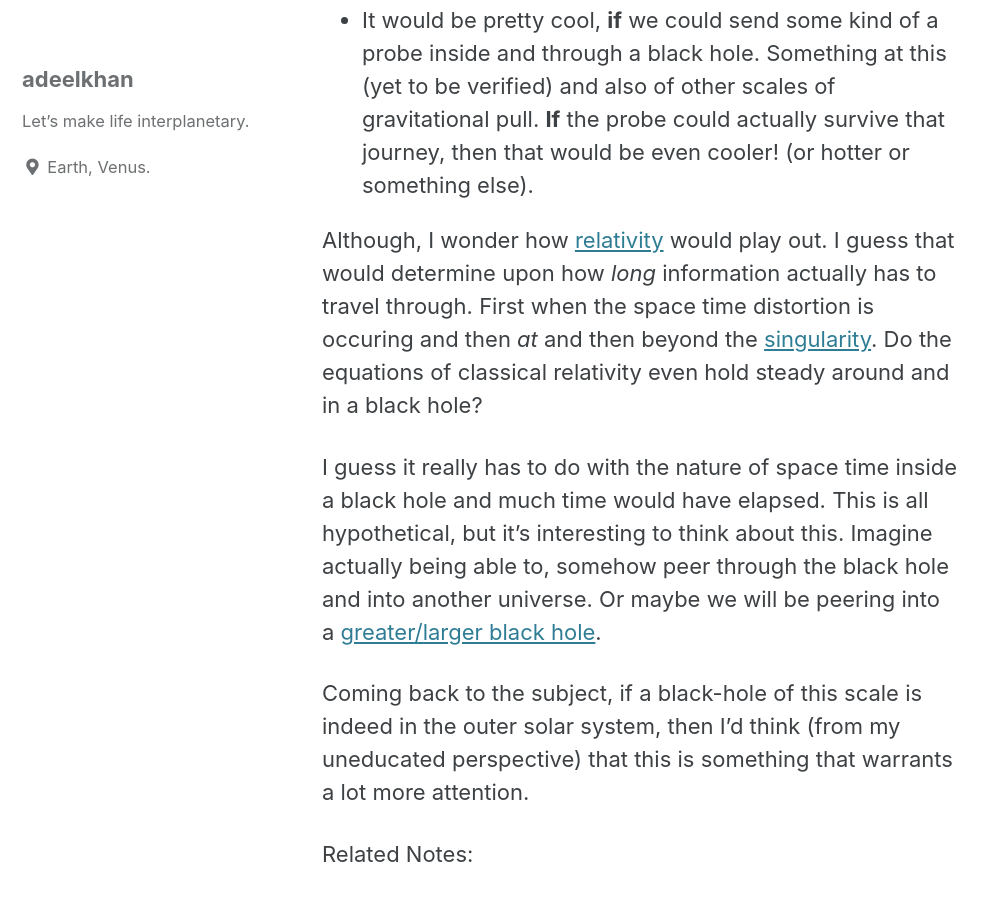
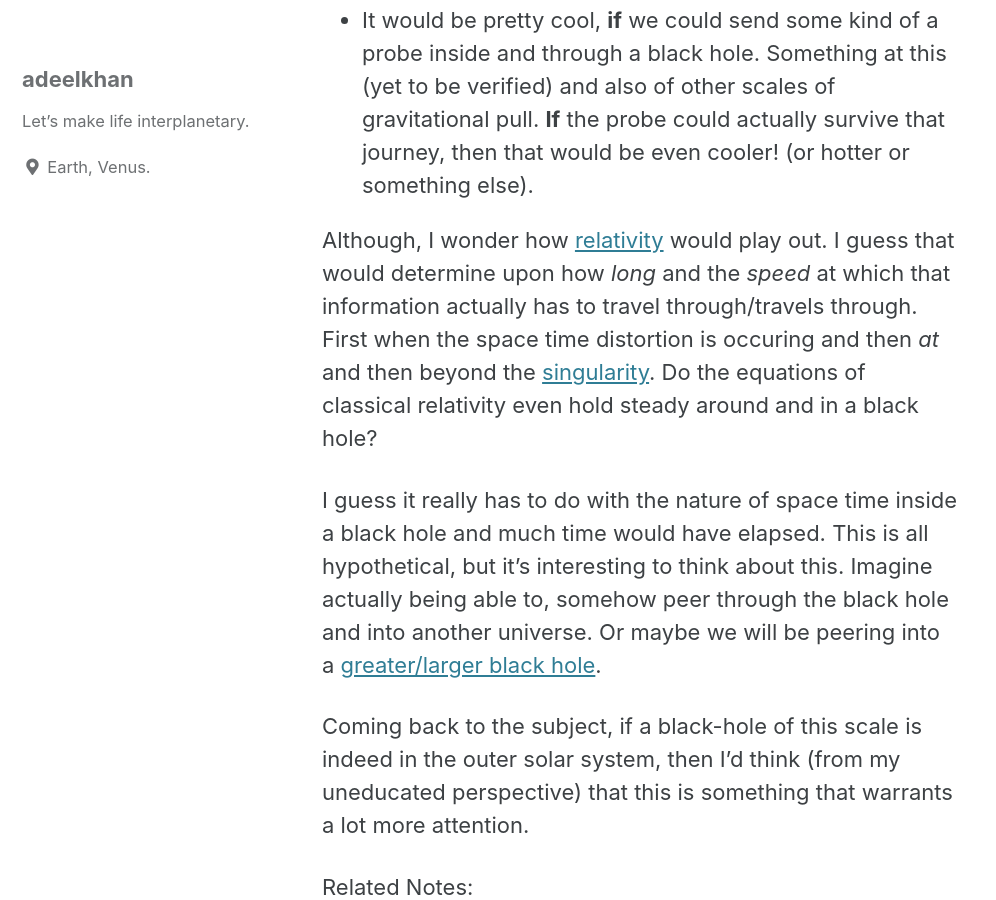
Before and after one commit to stellardreams/stellardreams.github.io, a Jekyll site: the page built from _posts/2020-10-29-Grape-fruit-sized-Black-Hole-in-the-outer-solar-system.md, in a window 1280 px wide and 900 px high, scrolled down 2169 px. Shown: the whole window, without its empty margins (0-996 px from the left). Built offline with Jekyll 4.4.1, drawn with Linux system fonts in a browser that asks for light colours; cached includes are drawn as plain includes.

Commit message:
Update 2020-10-29-Grape-fruit-sized-Black-Hole-in-the-outer-solar-system.md
Some edits to the portion about singularity (Physics)

```diff
--- a/_posts/2020-10-29-Grape-fruit-sized-Black-Hole-in-the-outer-solar-system.md
+++ b/_posts/2020-10-29-Grape-fruit-sized-Black-Hole-in-the-outer-solar-system.md
@@ -20,7 +20,7 @@ Next
 * From the perspective of the current state of the technological development of our species, I guess we aren't really sending probes **inside** of this thing. Or even near x distance from it. From what little I gather, the probes would just melt or the information would be stripped away (Depends on how a black hole actually does it's thing)
 * It would be pretty cool, **if** we could send some kind of a probe inside and through a black hole. Something at this (yet to be verified) and also of other scales of gravitational pull. **If** the probe could actually survive that journey, then that would be even cooler! (or hotter or something else).
 
-Although, I wonder how [relativity](https://en.wikipedia.org/wiki/Theory_of_relativity) would play out. I guess that would determine upon how *long* information actually has to travel through. First when the space time distortion is occuring and then *at* and then beyond the [singularity](https://en.wikipedia.org/wiki/Gravitational_singularity). Do the equations of classical relativity even hold steady around and in a black hole?
+Although, I wonder how [relativity](https://en.wikipedia.org/wiki/Theory_of_relativity) would play out. I guess that would determine upon how *long* and the *speed* at which that information actually has to travel through/travels through. First when the space time distortion is occuring and then *at* and then beyond the [singularity](https://en.wikipedia.org/wiki/Gravitational_singularity). Do the equations of classical relativity even hold steady around and in a black hole?
 
 I guess it really has to do with the nature of space time inside a black hole and much time would have elapsed. This is all hypothetical, but it's interesting to think about this. Imagine actually being able to, somehow peer through the black hole and into another universe. Or maybe we will be peering into a [greater/larger black hole](https://en.wikipedia.org/wiki/Multiverse#Black-hole_cosmology).
 
```
